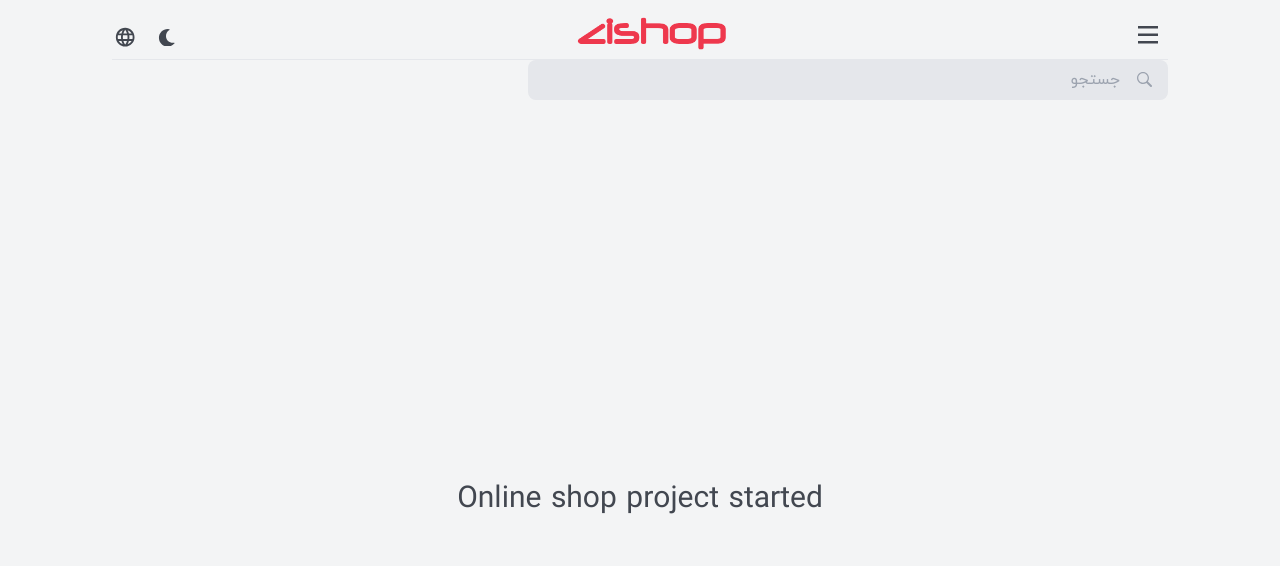
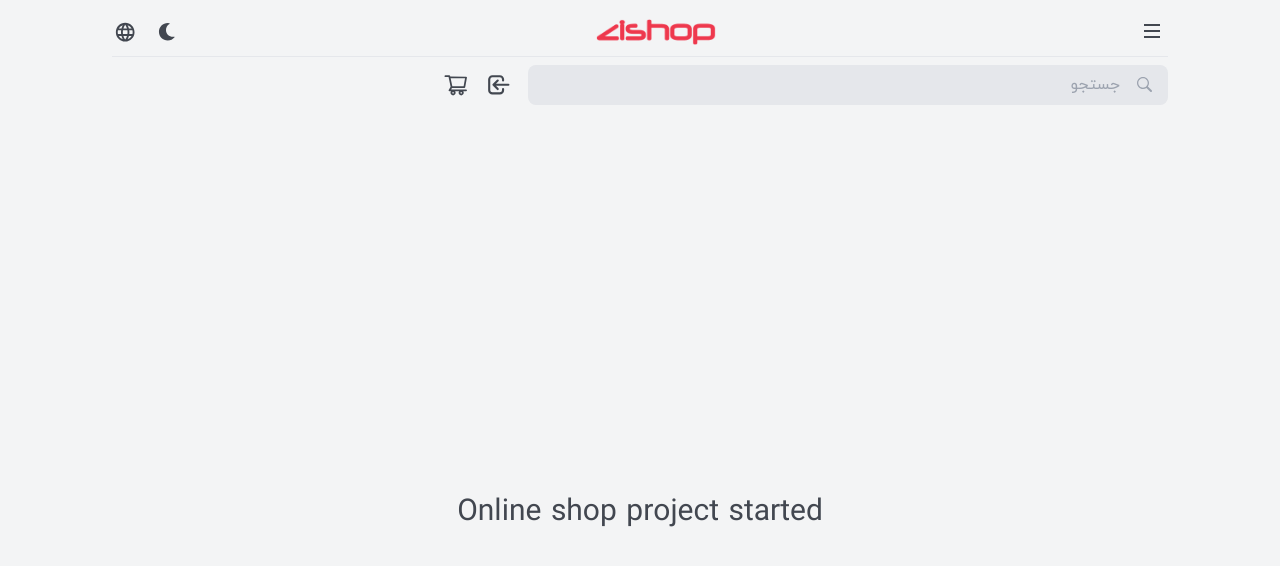
Before and after one commit to Topstar1995/E-Commerce-marketplace, a Next.js app: page / in a window 1280 px wide. Shown: the top 566 px of the page. Built offline with nearby package versions, Linux system fonts and the light colour scheme.

Commit message:
feat: :sparkles: add login and shopping cart icon  and grouped with searchbar

```diff
--- a/components/header/index.tsx
+++ b/components/header/index.tsx
@@ -7,6 +7,9 @@ import en from "../../locales/pages/home/en";
 import fa from "../../locales/pages/home/fa";
 import SearchBar from "./SearchBar";
 import { GoGrabber } from "react-icons/go";
+
+import { HiOutlineLogin } from "react-icons/hi";
+import { AiOutlineShoppingCart } from "react-icons/ai";
 
 import Theme from "./Theme";
 import Language from "./Language";
@@ -27,9 +30,9 @@ const Header = () => {
   return (
     <div className="pt-4">
       <div>
-        <div className="flex justify-between">
+        <div className="flex justify-between mb-2">
           <div onClick={openNav}>
-            <GoGrabber style={{ fontSize: "2.5rem" }} />
+            <GoGrabber style={{ fontSize: "2rem" }} />
           </div>
           <Transition
             nodeRef={nodeRef}
@@ -59,24 +62,28 @@ const Header = () => {
             }}
           </Transition>
           <Link href="/">
-            <h1>
             <Image
               src="/images/logo.png"
               alt="zishop-logo"
-                width={150}
-                height={35}
+              width={120}
+              height={25}
               objectFit="contain"
-                className="cursor-pointer"
+              className="cursor-pointer ltr:-mr-3"
             />
-            </h1>
           </Link>
-          <div className="flex justify-between items-center w-16  ">
+          <div className="flex justify-between items-center w-16">
             <Theme />
             <Language />
           </div>
         </div>
         <hr />
+        <div className="my-2 flex items-center">
           <SearchBar />
+          <div className="ltr:ml-4 rtl:mr-4 flex items-center justify-between ltr:w-[4.1rem] rtl:w-[4.3rem] text-[1.6rem] font-bold">
+            <HiOutlineLogin />
+            <AiOutlineShoppingCart />
+          </div>
+        </div>
       </div>
     </div>
   );
```
Lines whose indentation alone changed are shown as unchanged.
